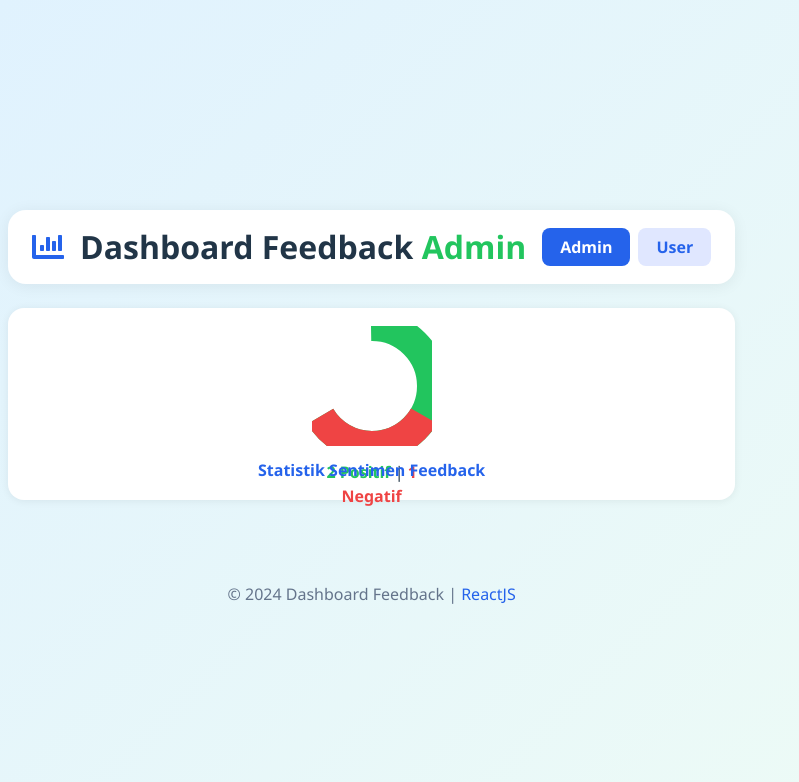
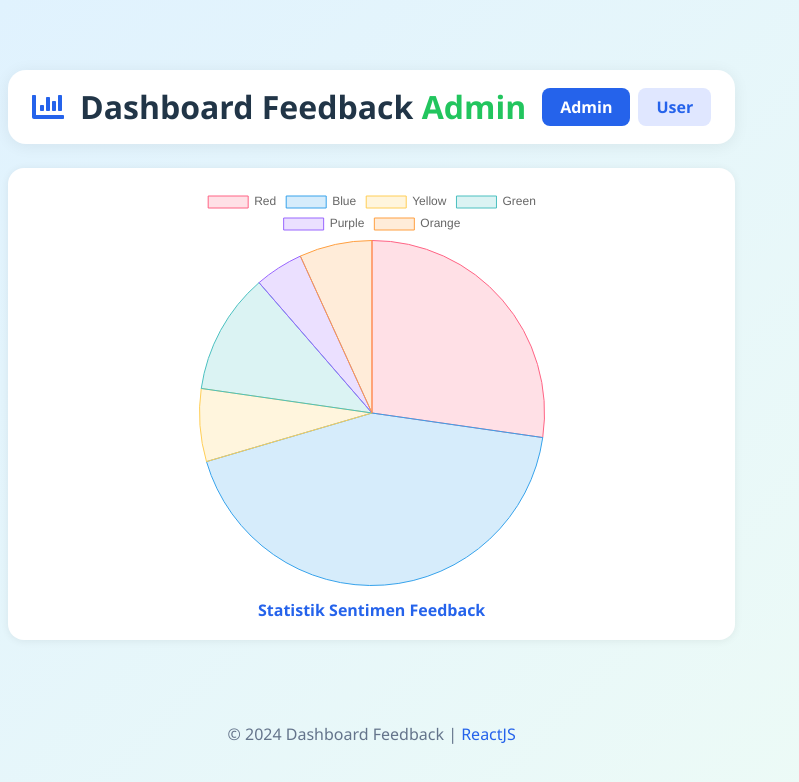
Before and after one commit to anjasmarats/chatbot-pti, a React (Vite) app in the folder frontend/: page /dashboard in a window 1280 px wide. Shown: the top 782 px of the page, without its empty margins (0-799 px from the left). Built offline with nearby package versions, Linux system fonts and the light colour scheme.

Commit message:
memperbaiki grafik halaman feedback

```diff
--- a/frontend/package.json
+++ b/frontend/package.json
@@ -11,7 +11,9 @@
   },
   "dependencies": {
     "axios": "^1.11.0",
+    "chart.js": "^4.5.0",
     "react": "^19.1.1",
+    "react-chartjs-2": "^5.3.0",
     "react-dom": "^19.1.1",
     "react-icons": "^5.5.0",
     "react-router-dom": "^7.8.2"
--- a/frontend/src/components/Review.jsx
+++ b/frontend/src/components/Review.jsx
@@ -41,56 +41,56 @@ const feedbackData = [
   }
 ];
 
+import { Chart as ChartJS, ArcElement, Tooltip, Legend } from 'chart.js';
+import { Pie } from 'react-chartjs-2';
+
+ChartJS.register(ArcElement, Tooltip, Legend);
+
 // Komponen grafik sederhana (pie chart) untuk statistik sentimen feedback
-function SentimentChart({ data }) {
+function SentimentChart({ feedback }) {
   // Hitung jumlah sentimen
-  const sentimentCount = data.reduce(
-    (acc, item) => {
-      acc[item.aiResult.sentiment]++;
-      return acc;
-    },
-    { positive: 0, negative: 0 }
-  );
-  const total = sentimentCount.positive + sentimentCount.negative;
-  const positivePercent = (sentimentCount.positive / total) * 100;
-  const negativePercent = (sentimentCount.negative / total) * 100;
+  // const sentimentCount = data.reduce(
+  //   (acc, item) => {
+  //     acc[item.aiResult.sentiment]++;
+  //     return acc;
+  //   },
+  //   { positive: 0, negative: 0 }
+  // );
+  // const total = sentimentCount.positive + sentimentCount.negative;
+  // const positivePercent = (sentimentCount.positive / total) * 100;
+  // const negativePercent = (sentimentCount.negative / total) * 100;
+
+  const data = {
+    labels: ['Red', 'Blue', 'Yellow', 'Green', 'Purple', 'Orange'],
+    datasets: [
+      {
+        label: '# of Votes',
+        data: [12, 19, 3, 5, 2, 3],
+        backgroundColor: [
+          'rgba(255, 99, 132, 0.2)',
+          'rgba(54, 162, 235, 0.2)',
+          'rgba(255, 206, 86, 0.2)',
+          'rgba(75, 192, 192, 0.2)',
+          'rgba(153, 102, 255, 0.2)',
+          'rgba(255, 159, 64, 0.2)',
+        ],
+        borderColor: [
+          'rgba(255, 99, 132, 1)',
+          'rgba(54, 162, 235, 1)',
+          'rgba(255, 206, 86, 1)',
+          'rgba(75, 192, 192, 1)',
+          'rgba(153, 102, 255, 1)',
+          'rgba(255, 159, 64, 1)',
+        ],
+        borderWidth: 1,
+      },
+    ],
+  }
 
   // Pie chart dengan SVG
   return (
-    <div style={{ width: 120, height: 120, margin: "0 auto" }}>
-      <svg width="120" height="120" viewBox="0 0 32 32">
-        {/* Positive (Hijau) */}
-        <circle
-          r="16"
-          cx="16"
-          cy="16"
-          fill="transparent"
-          stroke="#22c55e"
-          strokeWidth="8"
-          strokeDasharray={`${positivePercent} ${100 - positivePercent}`}
-          strokeDashoffset="25"
-        />
-        {/* Negative (Merah) */}
-        <circle
-          r="16"
-          cx="16"
-          cy="16"
-          fill="transparent"
-          stroke="#ef4444"
-          strokeWidth="8"
-          strokeDasharray={`${negativePercent} ${100 - negativePercent}`}
-          strokeDashoffset={25 + (positivePercent / 100) * 100}
-        />
-      </svg>
-      <div style={{ textAlign: "center", marginTop: 8 }}>
-        <span style={{ color: "#22c55e", fontWeight: 600 }}>
-          {sentimentCount.positive} Positif
-        </span>
-        {" | "}
-        <span style={{ color: "#ef4444", fontWeight: 600 }}>
-          {sentimentCount.negative} Negatif
-        </span>
-      </div>
+    <div style={{ width: 400, height: 400, margin: "0 auto" }}>
+      <Pie data={data} options={{ responsive:true }}/>
     </div>
   );
 }
```
Also changed, not shown: 1 other file (tests, documents, lock files or other folders).
